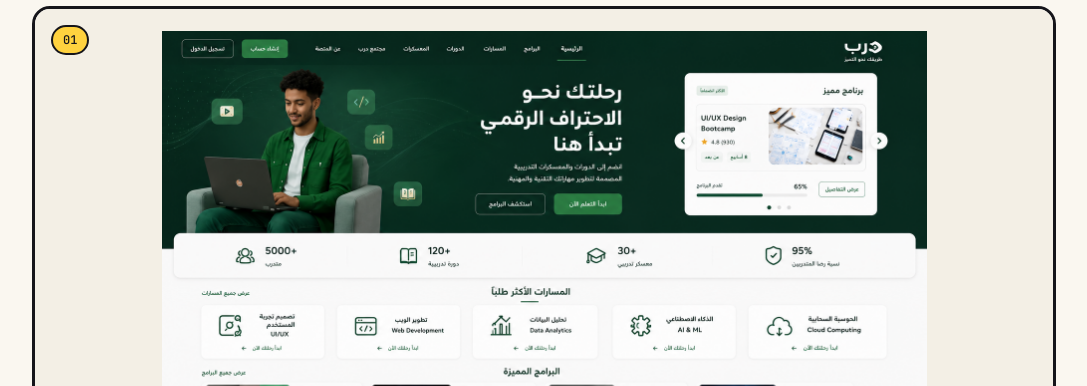
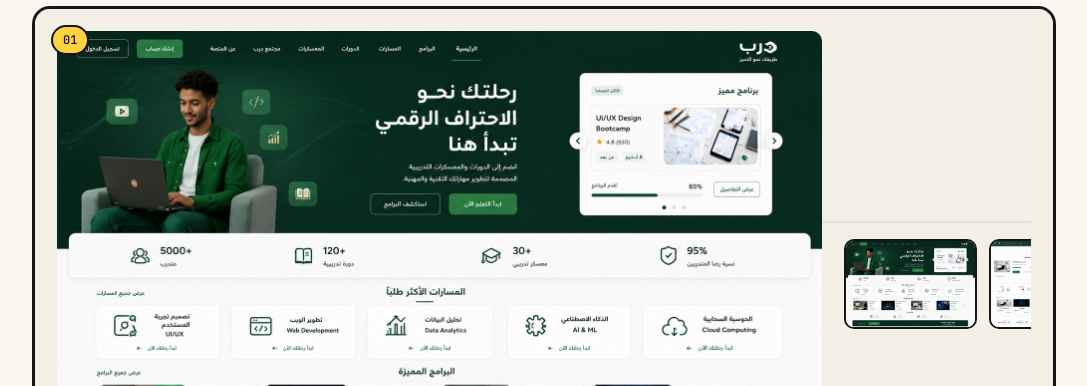
Before and after one commit to nourashmeel/nourashmeel.github.io, a plain HTML site: page index.html in a window 1280 px wide. Shown: the part 566-952 px from the top of the page, without its empty margins (96-1183 px from the left). Drawn offline with Linux system fonts and the light colour scheme.

Commit message:
Update index.html

```diff
--- a/index.html
+++ b/index.html
@@ -132,6 +132,23 @@
   display:block;
   object-fit:contain;
   border-radius:10px;
+}
+.project-thumbnails {
+  display: flex;
+  gap: 12px;
+  padding: 16px 22px 22px;
+  background: #F3EFE5;
+  border-top: 2px solid var(--line);
+  overflow-x: auto;
+}
+
+.project-thumbnails img {
+  width: 150px;
+  height: 90px;
+  object-fit: cover;
+  border: 2px solid var(--ink);
+  border-radius: 10px;
+  background: var(--card);
 }
 .project-content {
   padding:28px;
@@ -274,6 +291,11 @@
       <div class="project-number">01</div>
       <div class="project-image-wrap">
         <img src="images/darb-1.png" alt="Darb LMS project preview">
+        <div class="project-thumbnails">
+          <img src="images/darb-1.png" alt="Darb Landing Page">
+          <img src="images/darb-2.png" alt="Darb Dashboard">
+          <img src="images/darb-3.png" alt="Darb Course Details">
+        </div>
       </div>
       <div class="project-content">
         <h3>Darb LMS</h3>
@@ -302,6 +324,11 @@
       <div class="project-number">02</div>
       <div class="project-image-wrap">
         <img src="images/handmade-1.png" alt="Handmade Harmony project preview">
+        <div class="project-thumbnails">
+          <img src="images/handmade-1.png" alt="Handmade Home Page">
+          <img src="images/handmade-2.png" alt="Handmade Product Listing">
+          <img src="images/handmade-3.png" alt="Handmade Product Details">
+        </div>
       </div>
       <div class="project-content">
         <h3>Handmade Harmony</h3>
@@ -330,6 +357,11 @@
       <div class="project-number">03</div>
       <div class="project-image-wrap">
         <img src="images/blissed-1.png" alt="Blissed Heaven project preview">
+        <div class="project-thumbnails">
+          <img src="images/blissed-1.png" alt="Blissed Home Page">
+          <img src="images/blissed-2.png" alt="Blissed Menu Page">
+          <img src="images/blissed-3.png" alt="Blissed Checkout Page">
+        </div>
       </div>
       <div class="project-content">
         <h3>Blissed Heaven</h3>
```
